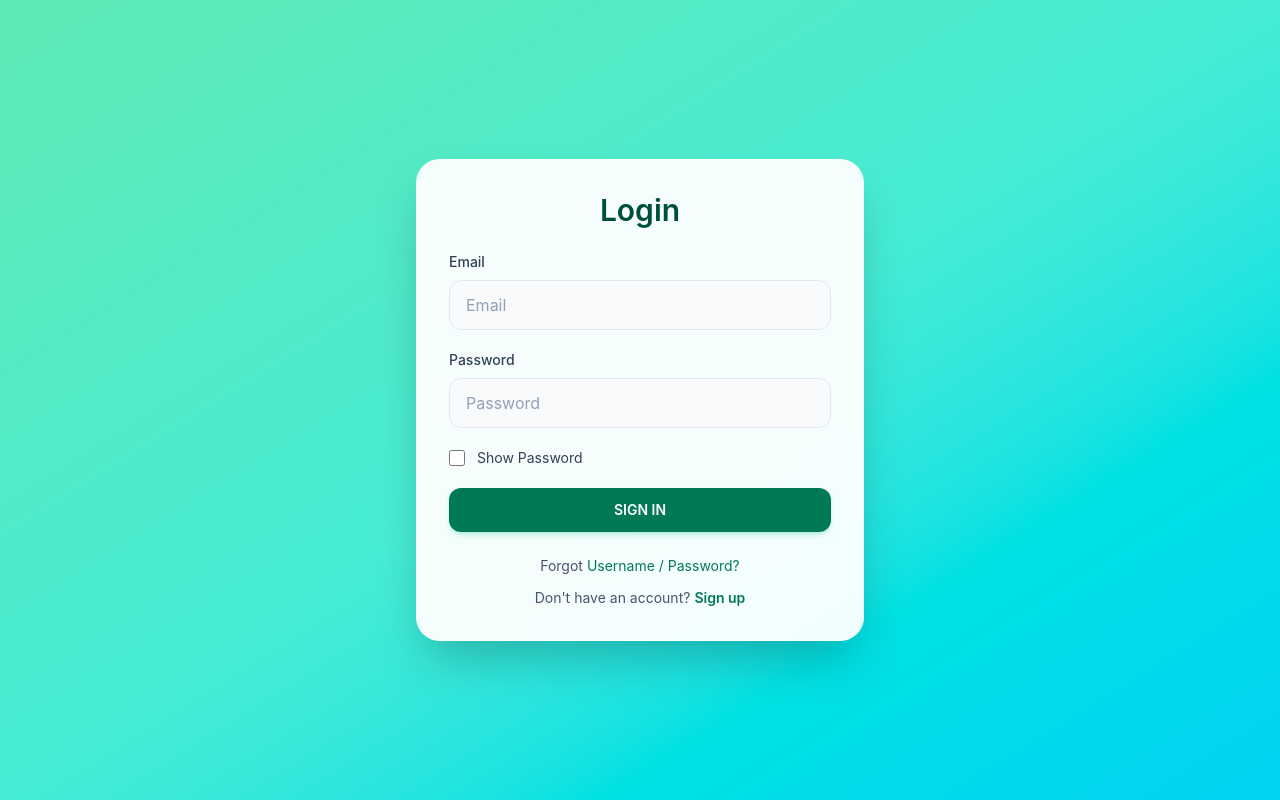
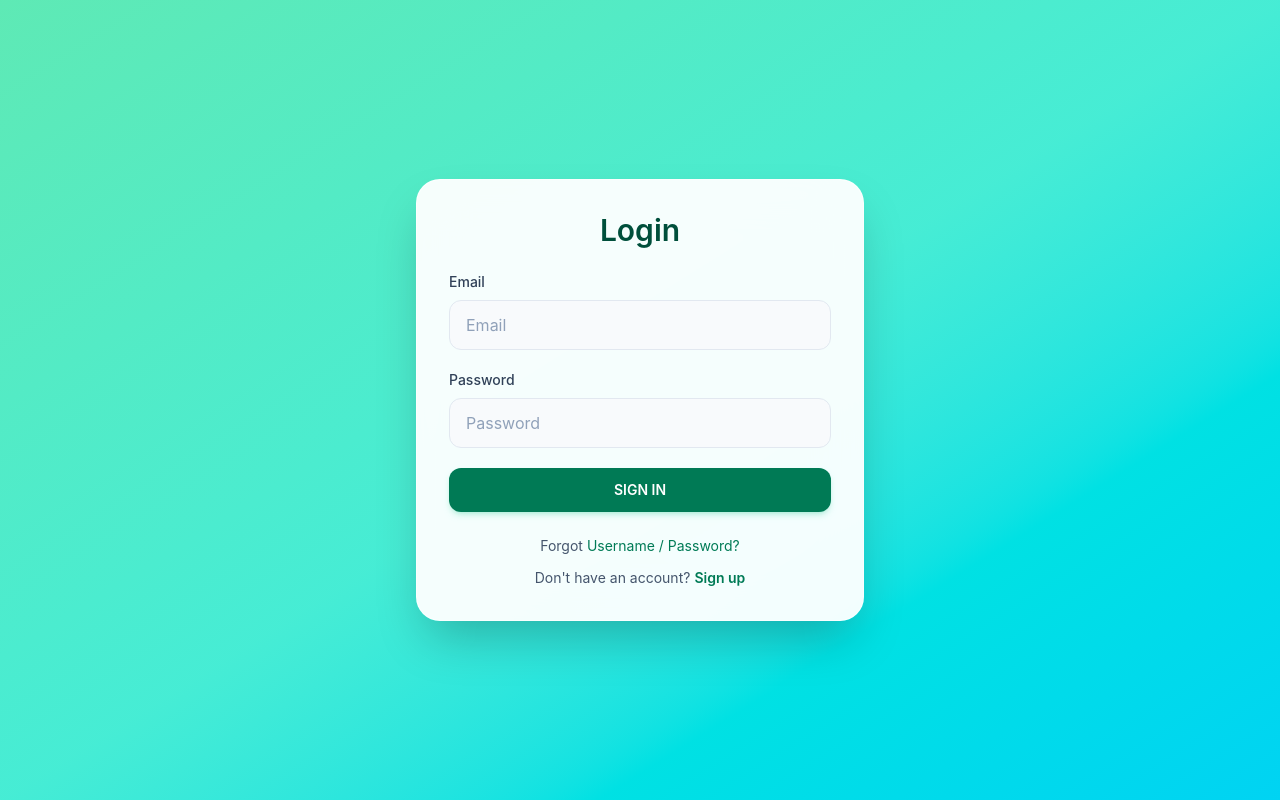
Before and after one commit to danielwanjiku/mini-militia-tracker, a React (Vite) app in the folder client/: page /login in a window 1280 px wide. Built offline with nearby package versions, Linux system fonts and the light colour scheme.

Commit message:
modified files

```diff
--- a/client/src/Pages/Login.jsx
+++ b/client/src/Pages/Login.jsx
@@ -49,17 +49,6 @@ export default function Login() {
             />
           </div>
 
-          <div className="flex items-center gap-3 text-sm text-slate-700">
-            <input
-              id="show-password"
-              type="checkbox"
-              checked={showPassword}
-              onChange={() => setShowPassword((value) => !value)}
-              className="h-4 w-4 rounded border-slate-300 text-emerald-600 focus:ring-emerald-500"
-            />
-            <label htmlFor="show-password">Show Password</label>
-          </div>
-
           <button
             type="submit"
             className="w-full rounded-xl bg-emerald-700 px-4 py-3 text-sm font-semibold text-white shadow-md shadow-emerald-500/20 transition hover:bg-emerald-800"
```
